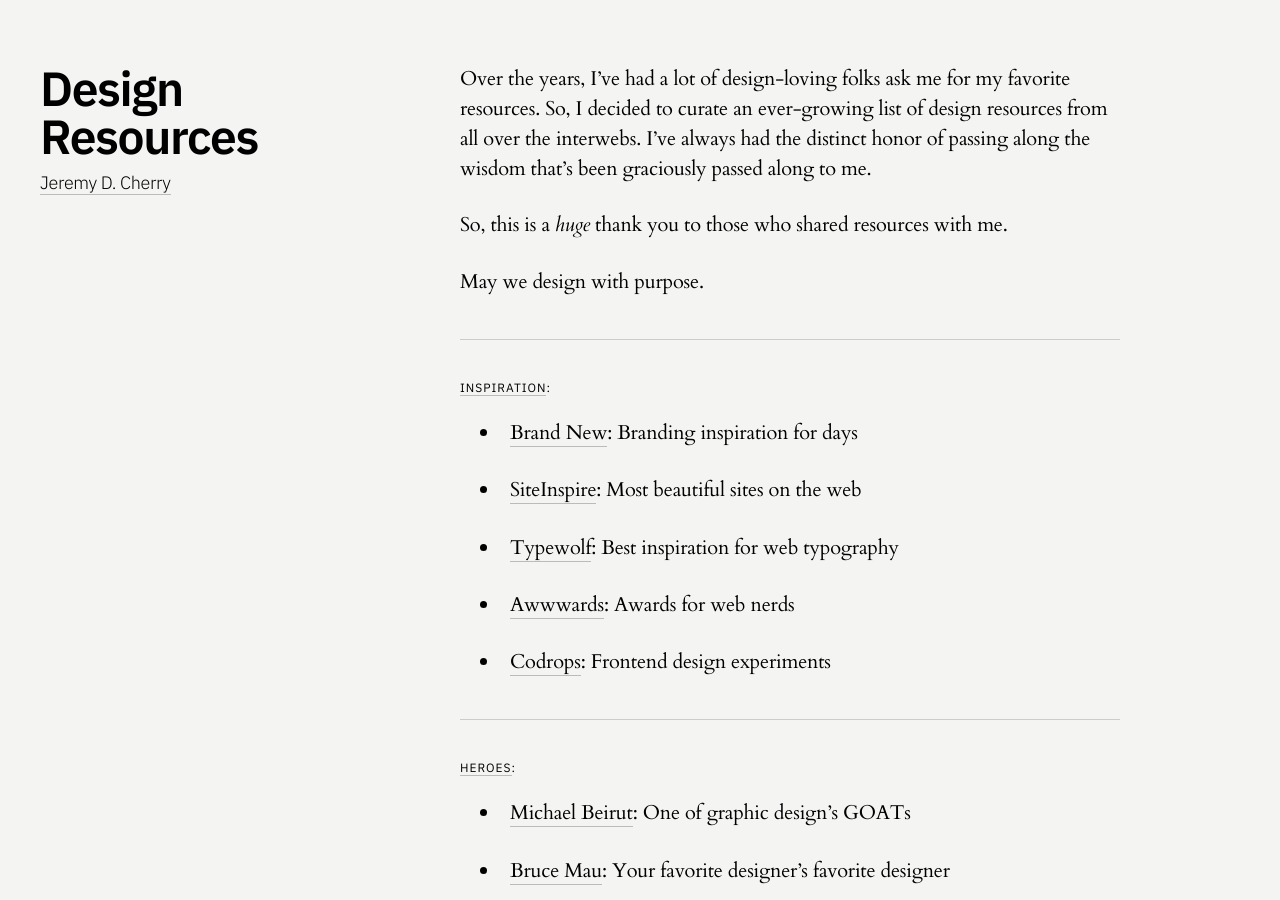
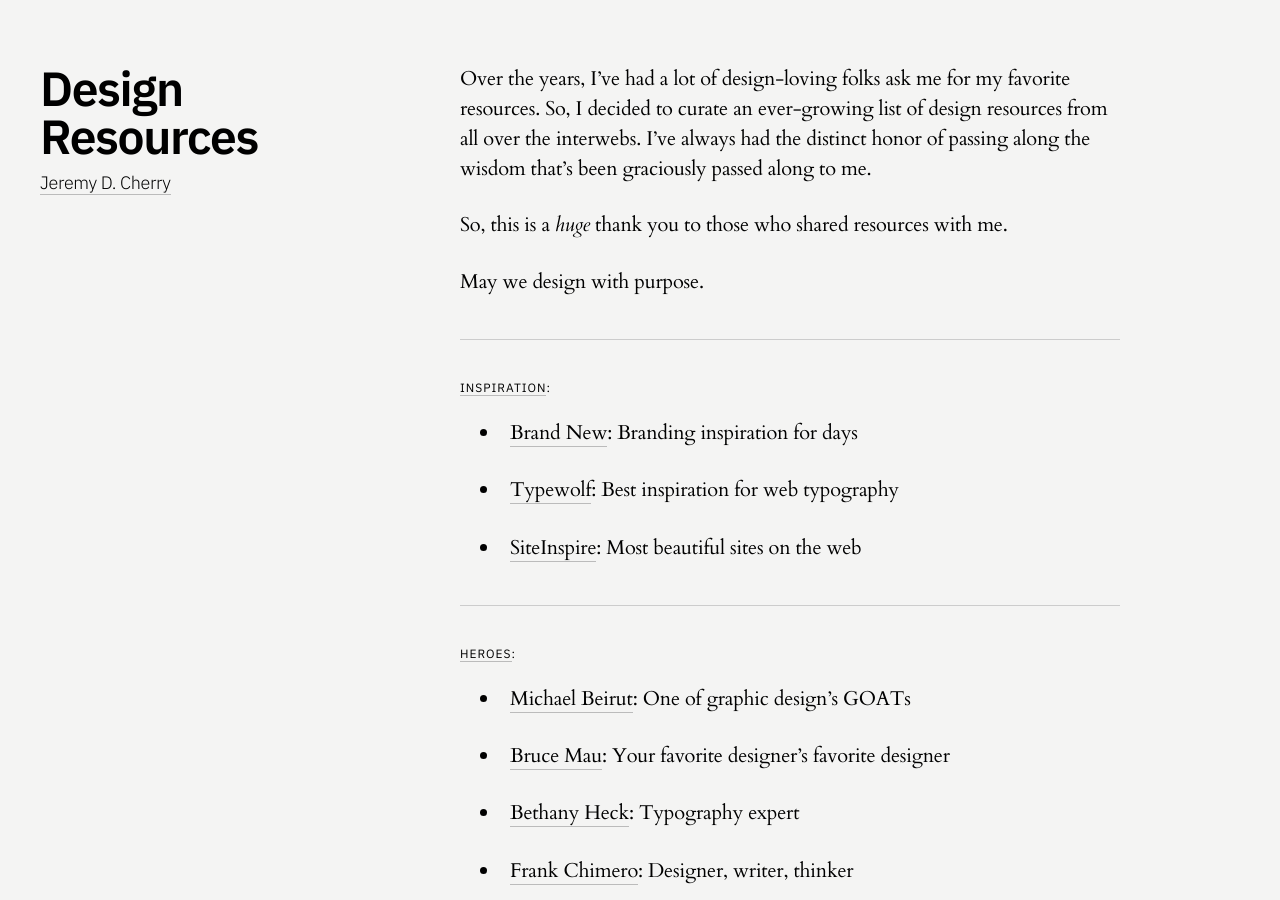
Before and after one commit to jeremydcherry/jeremydcherry.github.io, a Jekyll site: the page built from content/resources.md, in a window 1280 px wide and 900 px high. Built offline with Jekyll 4.4.1, drawn with Linux system fonts in a browser that asks for light colours.

Commit message:
Updated content

```diff
--- a/content/resources.md
+++ b/content/resources.md
@@ -17,13 +17,9 @@
 
 - [Brand New](https://www.underconsideration.com/brandnew/): Branding inspiration for days
 
-- [SiteInspire](https://www.siteinspire.com/): Most beautiful sites on the web
-
 - [Typewolf](https://www.typewolf.com/): Best inspiration for web typography
 
-- [Awwwards](https://www.awwwards.com/websites/): Awards for web nerds
-
-- [Codrops](https://tympanus.net/codrops/): Frontend design experiments
+- [SiteInspire](https://www.siteinspire.com/): Most beautiful sites on the web
 
 ---
 
```
Also changed, not shown: content/brands.md (+1 -1 lines).
